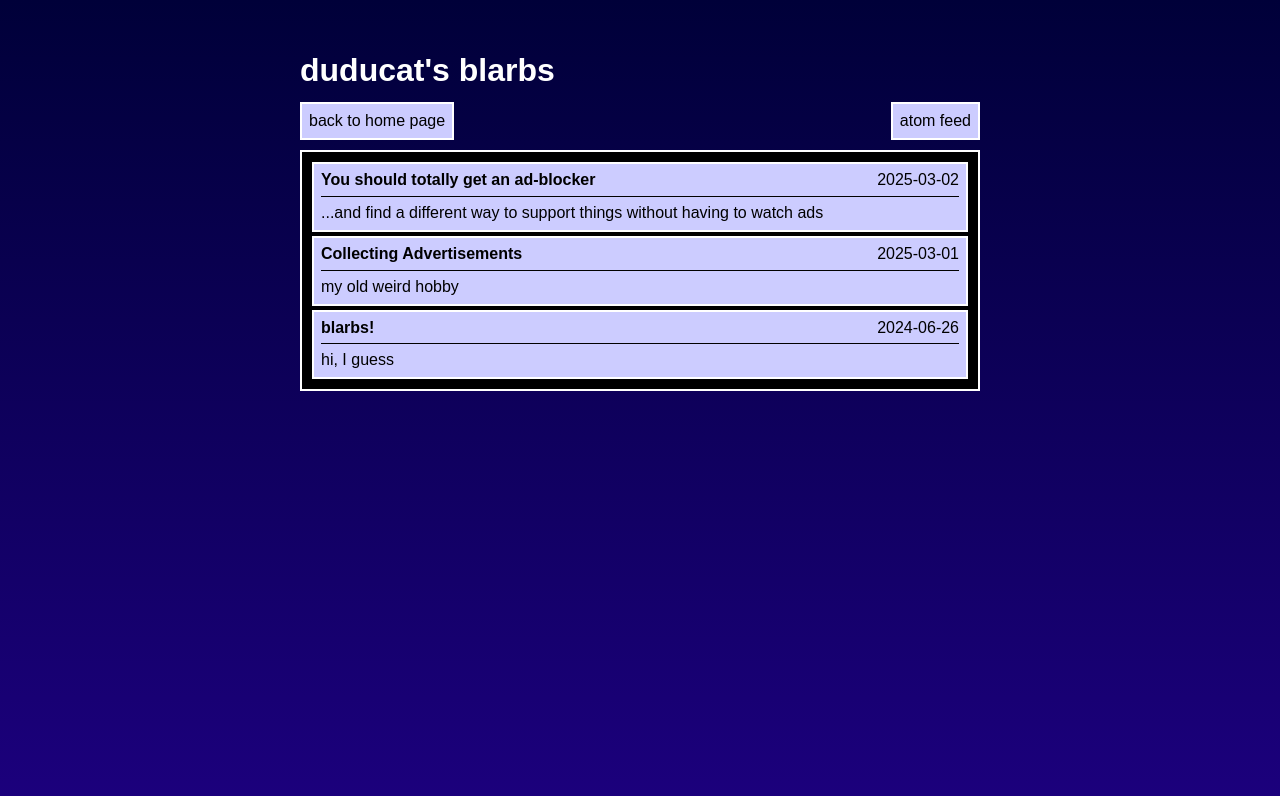
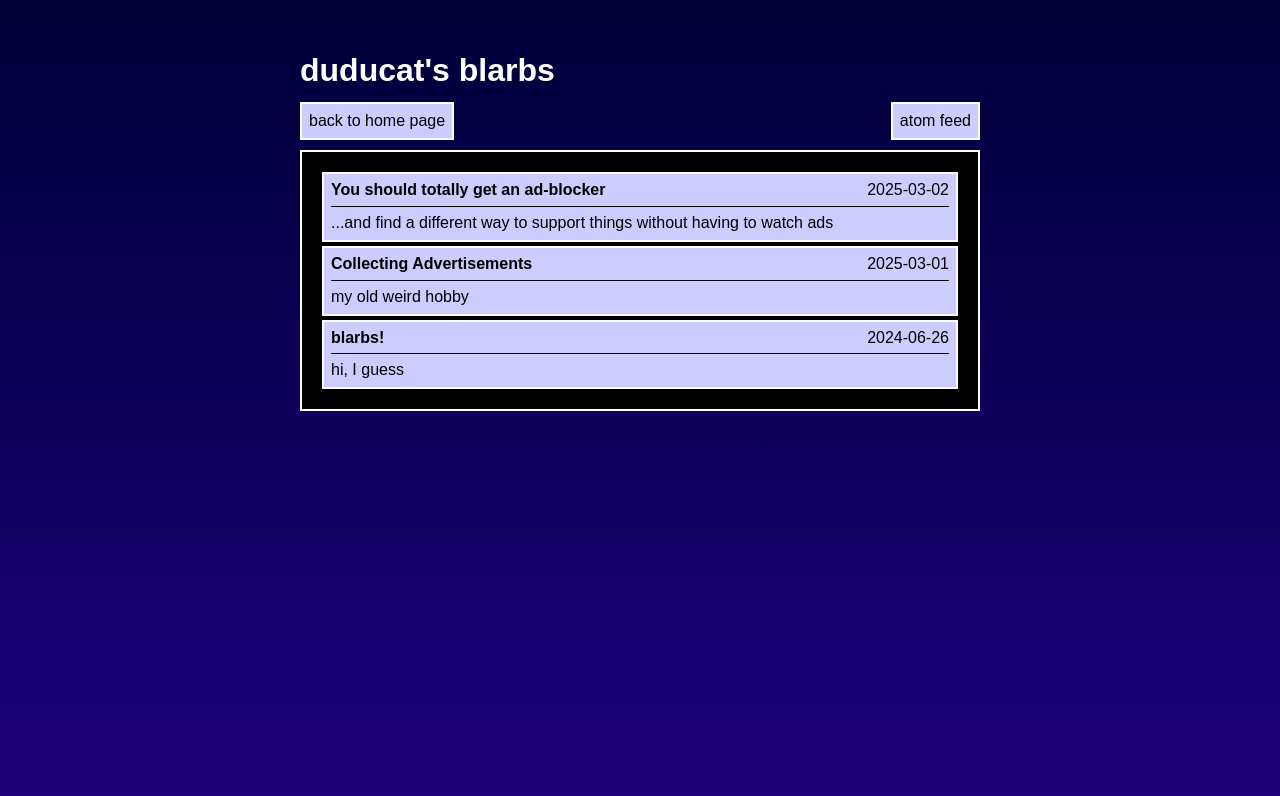
Before and after one commit to ducdat0507/blarbs, a Jekyll site: the page built from index.html, in a window 1280 px wide. Shown: the top 796 px of the page. Built offline with Jekyll 4.4.1, drawn with Linux system fonts in a browser that asks for light colours.

Commit message:
update style

```diff
--- a/css/main.css
+++ b/css/main.css
@@ -62,7 +62,10 @@ a:hover {
     background: black;
     border: 2px solid white;
     margin-top: 0px;
-    padding: 10px;
+    padding: 20px;
+}
+.content #blarb-content {
+    padding: 40px;
 }
 
 h1, h2, h3, h4, h5, h6, p, ul, ol, li {
@@ -158,10 +161,10 @@ button, .button {
     line-height: 1.2;
 }
 #blarb-content :is(p, ul, ol, li):not(:first-child) {
-    margin-top: 8px;
+    margin-top: 16px;
 }
 #blarb-content :is(h1, h2, h3, h4, h5, h6):not(:first-child) {
-    margin-top: 16px;
+    margin-top: 32px;
 }
 #blarb-content :is(picture, video, iframe) {
     width: 100%;
```
